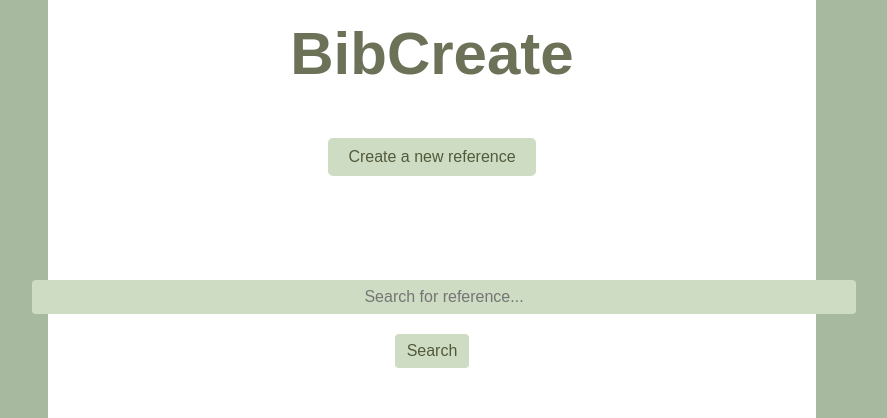
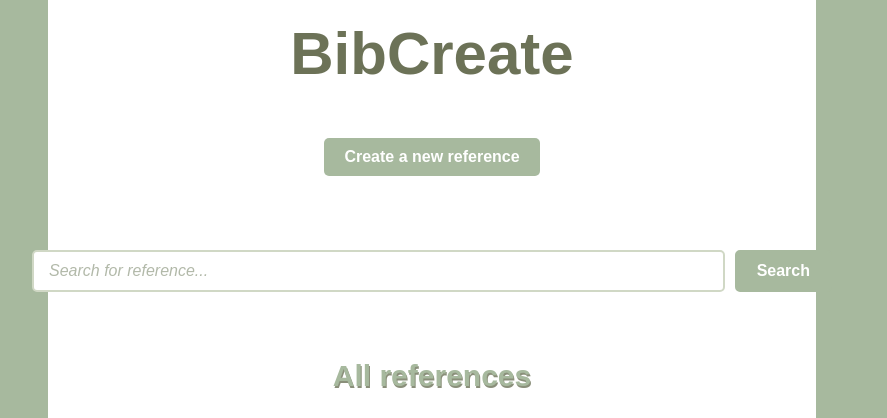
Before and after one commit to ranilar/BibCreate, a Flask app: template src/templates/index.html in a window 1280 px wide. Shown: the part 21-439 px from the top of the page, without its empty margins (208-1095 px from the left). Run offline with Flask 3, Linux system fonts and the light colour scheme; the template is opened without the code that fills it, so the values that code supplies are empty.

Commit message:
New layout for the search bar

```diff
--- a/src/static/css/style.css
+++ b/src/static/css/style.css
@@ -93,8 +93,8 @@ h1 {
 }
 
 .button, .button2 {
-  background-color: #cedcc3; /* Taustaväri */
-  color: #535a3b; /* Tekstin väri */
+  background-color: #a7b99e; /* Taustaväri */
+  color: white; /* Tekstin väri */
   padding: 10px 20px; /* Sisäinen tyhjä tila */
   border: 2px solid #535a3b; /* Reunaviiva */
   border-radius: 5px; /* Pyöristetyt kulmat */
@@ -102,6 +102,7 @@ h1 {
   text-decoration: none; /* Ei alleviivausta */
   display: inline-block; /* Elementti näkyy rivillä, mutta käyttäytyy kuin lohko */
   font-size: 16px; /* Fontin koko */
+  font-weight: bold;
   transition: all 0.3s; /* Animaatio kaikille ominaisuuksille */
   margin: 10px 20px; /* Ulkoinen tyhjä tila */
 }
@@ -295,3 +297,59 @@ h1 {
 .search-form button:hover {
     background-color: #a7b99e;
 }
+
+/* Search Bar Container */
+.search-bar {
+  display: flex;
+  justify-content: center;
+  align-items: center;
+  gap: 10px; /* Väli input-kentän ja napin välillä */
+  margin: 20px auto;
+  width: 80%; /* Hakupalkin leveys */
+  max-width: 800px; /* Maksimileveys */
+}
+
+/* Search Input, INDEX sivu */
+.search-input {
+  flex-grow: 1; /* Input-kenttä vie kaiken tilan napin rinnalla */
+  padding: 10px 15px;
+  font-size: 16px;
+  border: 2px solid #d0d8c5; /* Vaalea vihertävä reunus */
+  border-radius: 5px;
+  background-color: white;
+  color: #535a3b;
+  outline: none; /* Poistaa sinisen kehyksen fokuksessa */
+  transition: border-color 0.3s, box-shadow 0.3s;
+}
+
+.search-input::placeholder {
+  color: #b2b9a9;
+  font-style: italic;
+}
+
+/* Hover and Focus State for Input */
+.search-input:focus {
+  border-color: #a7b99e; /* Hieman tummempi vihreä */
+  box-shadow: 0 0 5px #d0d8c5; /* Pehmeä hehku */
+}
+
+/* Search Button */
+.search-button {
+  padding: 10px 20px;
+  font-size: 16px;
+  font-weight: bold;
+  color: white; /* Teksti on valkoinen */
+  background-color: #a7b99e; /* Vaaleanvihreä taustaväri */
+  border: 2px solid #a7b99e;
+  border-radius: 5px;
+  cursor: pointer;
+  transition: background-color 0.3s, color 0.3s, border-color 0.3s, box-shadow 0.3s;
+}
+
+/* Hover State for Button */
+.search-button:hover {
+  background-color: #788a70; /* Vaaleampi vihreä hover-efektissä */
+  color: white; /* Tumma teksti hover-tilassa */
+  border-color: #788a70;
+  box-shadow: 0 0 8px #788a70; /* Hehku hover-tilassa */
+}
--- a/src/templates/index.html
+++ b/src/templates/index.html
@@ -30,21 +30,17 @@
     }
 </style>
   {% else %}
-  <div style="text-align: center; position: relative">
-    <form
-      action="/search_for_reference"
-      method="GET"
-      class="search-form"
-      style="display: inline-block; position: relative"
-    >
+  <div style="text-align: center; margin-top: 20px;">
+    <form action="/search_for_reference" method="GET" class="search-bar">
         <input
             type="text"
             name="query"
             placeholder="Search for reference..."
             required
             value="{{ query }}"
+            class="search-input"
         />
-      <button type="submit">Search</button>
+        <button type="submit" class="search-button">Search</button>
     </form>
 </div>
   {% endif %}
```
Also changed, not shown: other parts of src/static/css/style.css (+1 -0 lines), other parts of src/templates/index.html (+1 -1 lines). Lines whose indentation alone changed are shown as unchanged.
